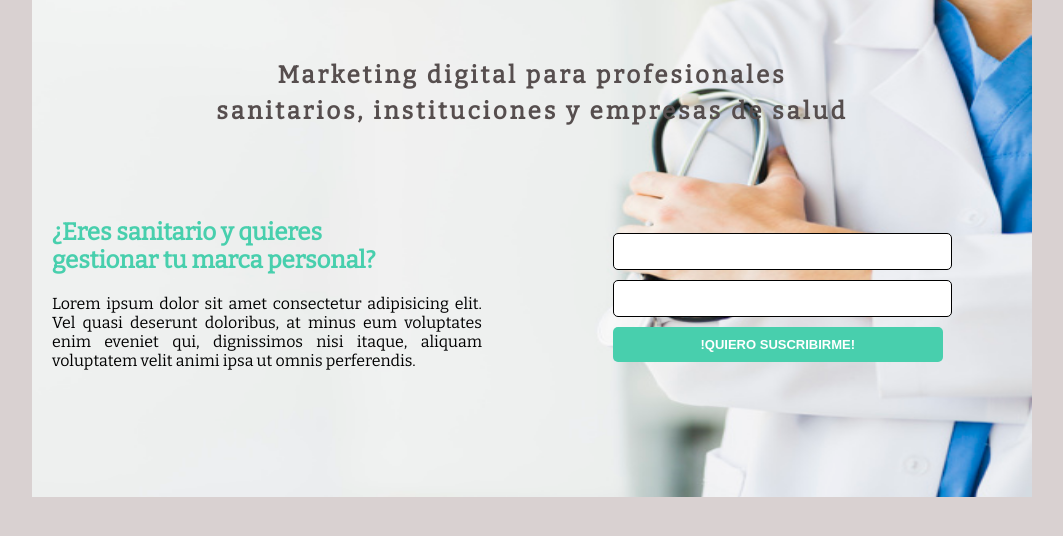
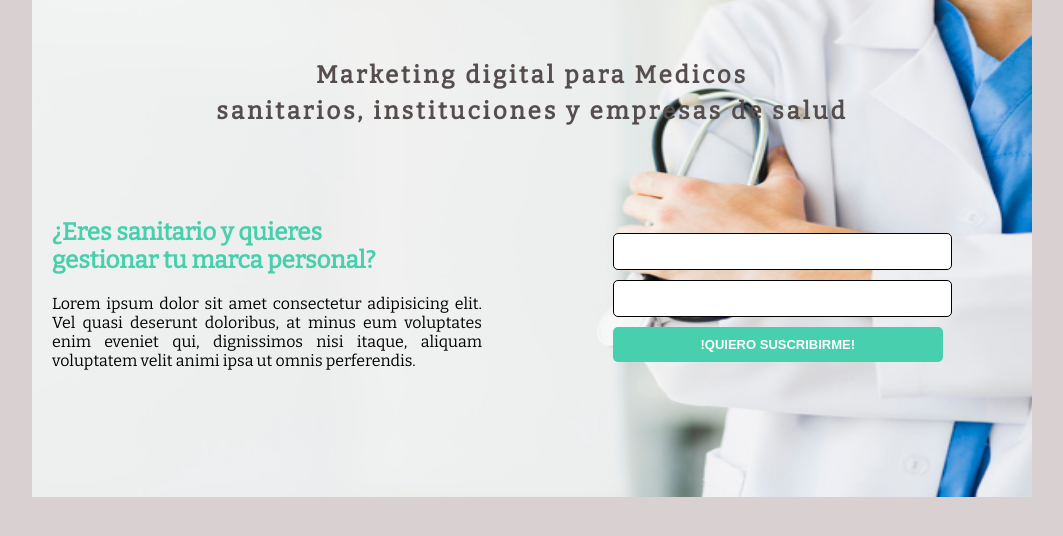
Before and after one commit to nicocarrascal10/proyectosalud, a plain HTML site: page index.html in a window 1280 px wide. Shown: the part 148-684 px from the top of the page, without its empty margins (108-1171 px from the left). Drawn offline with nearby package versions, Linux system fonts and the light colour scheme.

Commit message:
cambie el texto del main
correccion del cliente

```diff
--- a/index.html
+++ b/index.html
@@ -38,7 +38,7 @@
     <main class="main-container-principal">
 
             <section class="main-title">
-                <h1>Marketing digital para profesionales <br/>sanitarios, instituciones y empresas de salud</h1>
+                <h1>Marketing digital para Medicos <br/>sanitarios, instituciones y empresas de salud</h1>
             </section>
 
             <section class="hero">
```
